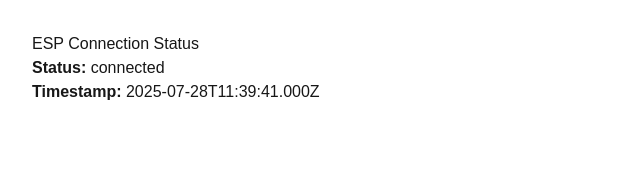
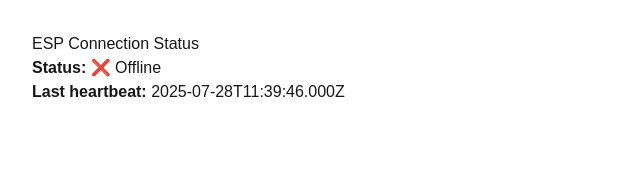
Before and after one commit to User-Suuro/leafin-web, a Next.js app: page / in a window 1280 px wide. Shown: the top 186 px of the page, without its empty margins (0-640 px from the left). Built offline with nearby package versions, Linux system fonts and the light colour scheme.

Commit message:
debugging device heartbeat

```diff
--- /dev/null
+++ b/src/app/api/device-heartbeat/route.ts
@@ -0,0 +1,14 @@
+export const runtime = "edge";                   // optional: keeps it very fast
+
+let lastSeen = 0;                               // milliseconds since epoch
+
+export async function POST() {
+  lastSeen = Date.now();
+  // 204 = No Content. Cheaper than 200 for a heartbeat.
+  return new Response(null, { status: 204 });
+}
+
+export async function GET() {
+  // Allow you to check the value manually if you wish.
+  return Response.json({ lastSeen });
+}
--- a/src/app/page.tsx
+++ b/src/app/page.tsx
@@ -2,49 +2,38 @@
 
 import { useEffect, useState } from "react";
 
-type DeviceStatus = {
-  status: string;
-  timestamp: string;
-};
+type DeviceStatus = { status: "online" | "offline"; timestamp: string | null };
 
 export default function HomePage() {
-  const [data, setData] = useState<DeviceStatus | null>(null);
+  const [data, setData]   = useState<DeviceStatus | null>(null);
   const [error, setError] = useState<string | null>(null);
 
   useEffect(() => {
-    fetch("/api/device-status", { cache: "no-store" })
-      .then(async (res) => {
-        if (!res.ok) {
-          throw new Error(`Server error: ${res.status} ${res.statusText}`);
-        }
-        return res.json();
-      })
-      .then(setData)
-      .catch((err) => setError(err.message));
+    // poll once a second; adjust if you like
+    const id = setInterval(() => {
+      fetch("/api/device-status", { cache: "no-store" })
+        .then(r => r.ok ? r.json() : Promise.reject(`${r.status}`))
+        .then(setData)
+        .catch(e => setError(String(e)));
+    }, 1_000);
+
+    return () => clearInterval(id);
   }, []);
 
-  if (error) {
-    return (
-      <main style={{ padding: "2rem", fontFamily: "sans-serif" }}>
-        <h1>Connection Error</h1>
-        <p>{error}</p>
-      </main>
-    );
-  }
-
-  if (!data) {
-    return (
-      <main style={{ padding: "2rem", fontFamily: "sans-serif" }}>
-        <h1>Loading...</h1>
-      </main>
-    );
-  }
+  if (error)       return <p>Error: {error}</p>;
+  if (!data)       return <p>Loading…</p>;
 
   return (
     <main style={{ padding: "2rem", fontFamily: "sans-serif" }}>
       <h1>ESP Connection Status</h1>
-      <p><strong>Status:</strong> {data.status}</p>
-      <p><strong>Timestamp:</strong> {data.timestamp}</p>
+      <p>
+        <strong>Status:</strong>{" "}
+        {data.status === "online" ? "✅ Connected" : "❌ Offline"}
+      </p>
+      <p>
+        <strong>Last heartbeat:</strong>{" "}
+        {data.timestamp ?? "never"}
+      </p>
     </main>
   );
 }
```
